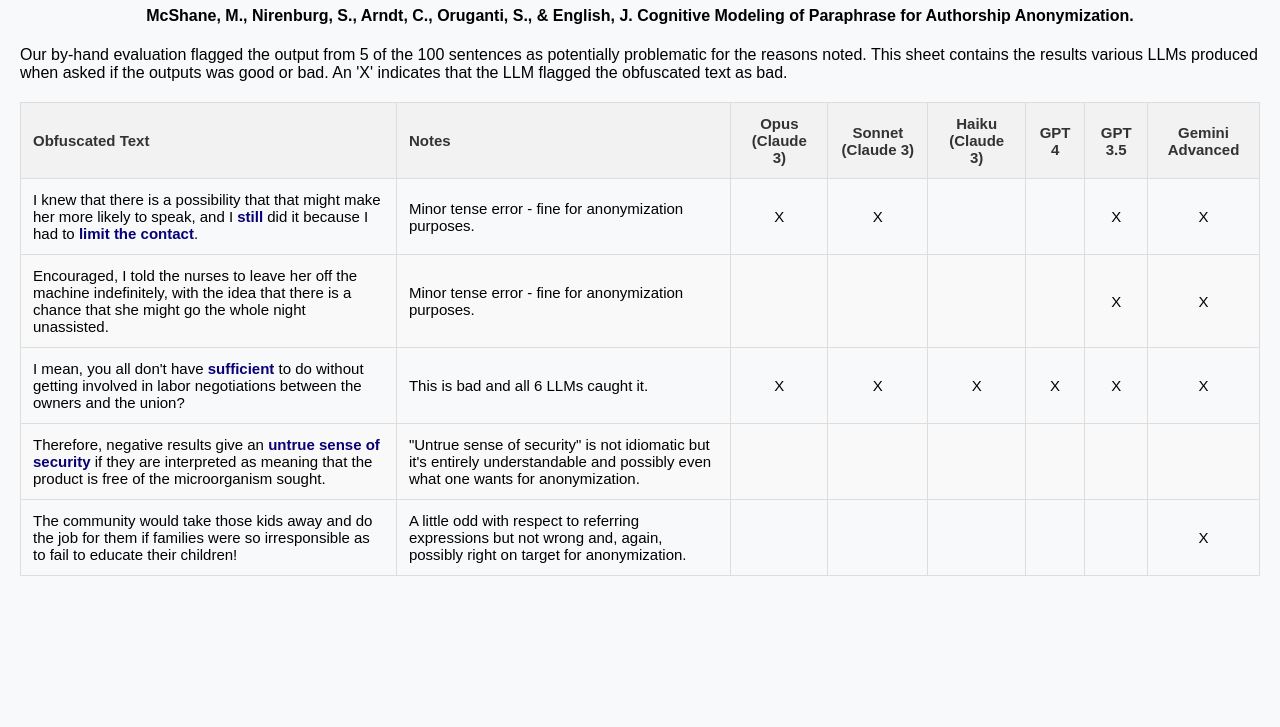
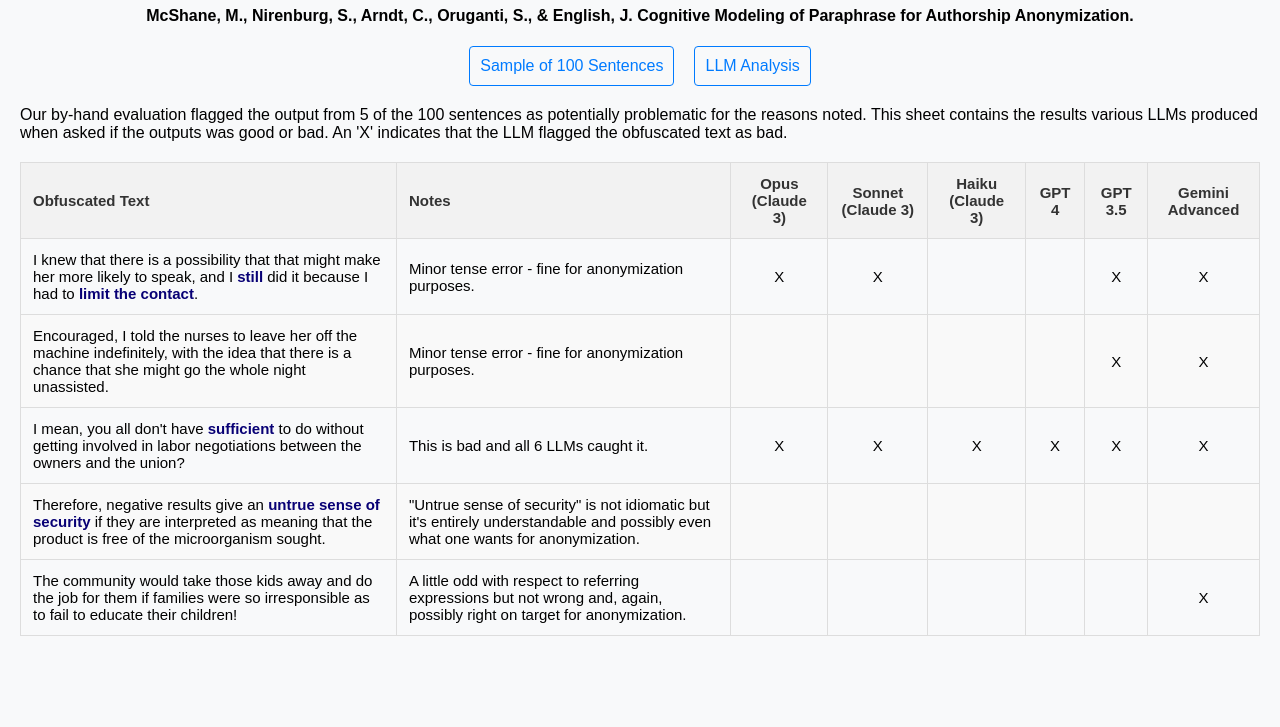
Before and after one commit to LEIA-Lab/ACS2024-Author, a plain HTML site: page LLMAnalysis.html in a window 1280 px wide. Shown: the part 73-800 px from the top of the page. Drawn offline with Linux system fonts and the light colour scheme.

Commit message:
Update LLMAnalysis.html

```diff
--- a/LLMAnalysis.html
+++ b/LLMAnalysis.html
@@ -54,6 +54,25 @@
             font-size: 16px;
             text-align: center;
         }
+        .nav-links {
+            display: flex;
+            justify-content: center;
+            gap: 20px;
+            margin-bottom: 20px;
+        }
+        .nav-links a {
+            text-decoration: none;
+            color: #007bff;
+            font-size: 16px;
+            padding: 10px;
+            border: 1px solid #007bff;
+            border-radius: 4px;
+            transition: background-color 0.3s, color 0.3s;
+        }
+        .nav-links a:hover {
+            background-color: #007bff;
+            color: #fff;
+        }
     </style>
 </head>
 <body>
@@ -61,6 +80,13 @@
     <div class="citation">
         <h4>McShane, M., Nirenburg, S., Arndt, C., Oruganti, S., & English, J. Cognitive Modeling of Paraphrase for Authorship Anonymization.</h4>
     </div>
+
+    <div class="nav-links">
+        <a href="index.html">Sample of 100 Sentences</a>
+        <a href="LLMAnalysis.html">LLM Analysis</a>
+    </div>
+
+
     <p>Our by-hand evaluation flagged the output from 5 of the 100 sentences as potentially problematic for the reasons noted.
         This sheet contains the results various LLMs produced when asked if the outputs was good or bad.
         An 'X' indicates that the LLM flagged the obfuscated text as bad.</p>
```
